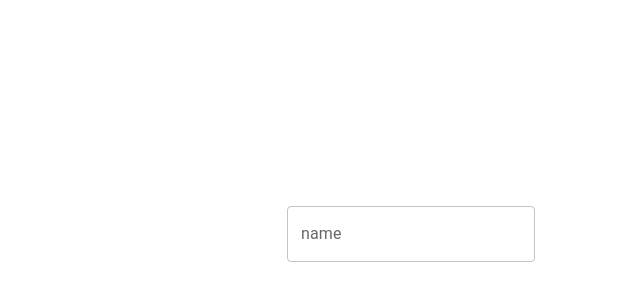
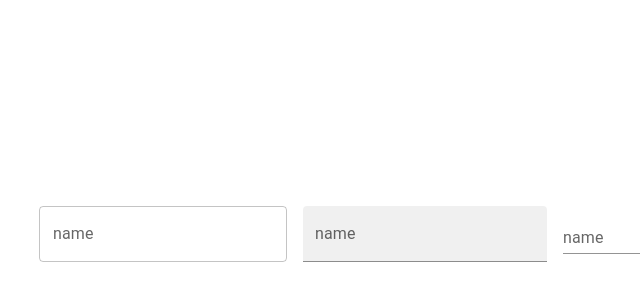
Before and after one commit to Uniba-Muzammil/using-material-ui, a React (Vite) app: page / in a window 1280 px wide. Shown: the part 166-466 px from the top of the page, without its empty margins (229-869 px from the left). Built offline with nearby package versions, Linux system fonts and the light colour scheme.

Commit message:
updated textfield

```diff
--- a/src/components/MuiTextField.jsx
+++ b/src/components/MuiTextField.jsx
@@ -5,7 +5,9 @@ export default function MuiTextField() {
   return (
     <Stack spacing={4}>
       <Stack spacing={2} direction='row'>
-        <TextField label='name'/>
+        <TextField label='name' variant='outlined'/>
+        <TextField label='name' variant='filled'/>
+        <TextField label='name' variant='standard'/>
 
       </Stack>
     </Stack>
```
